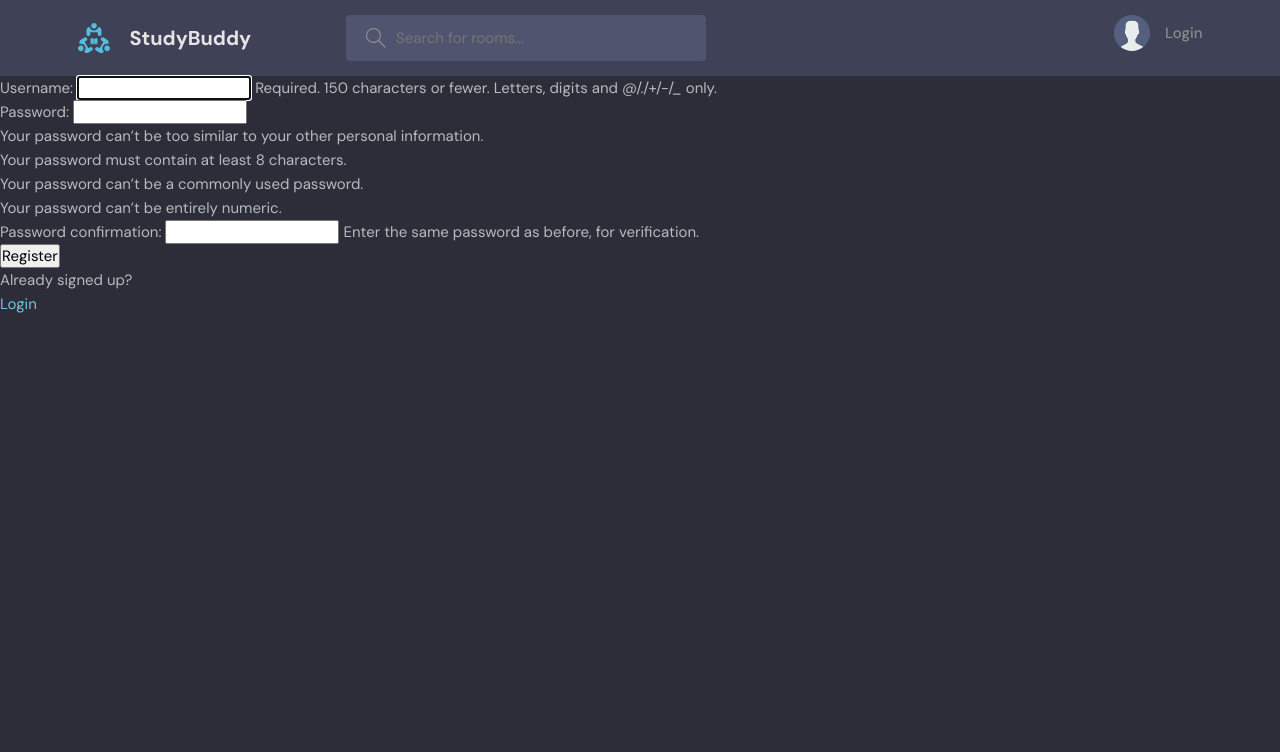
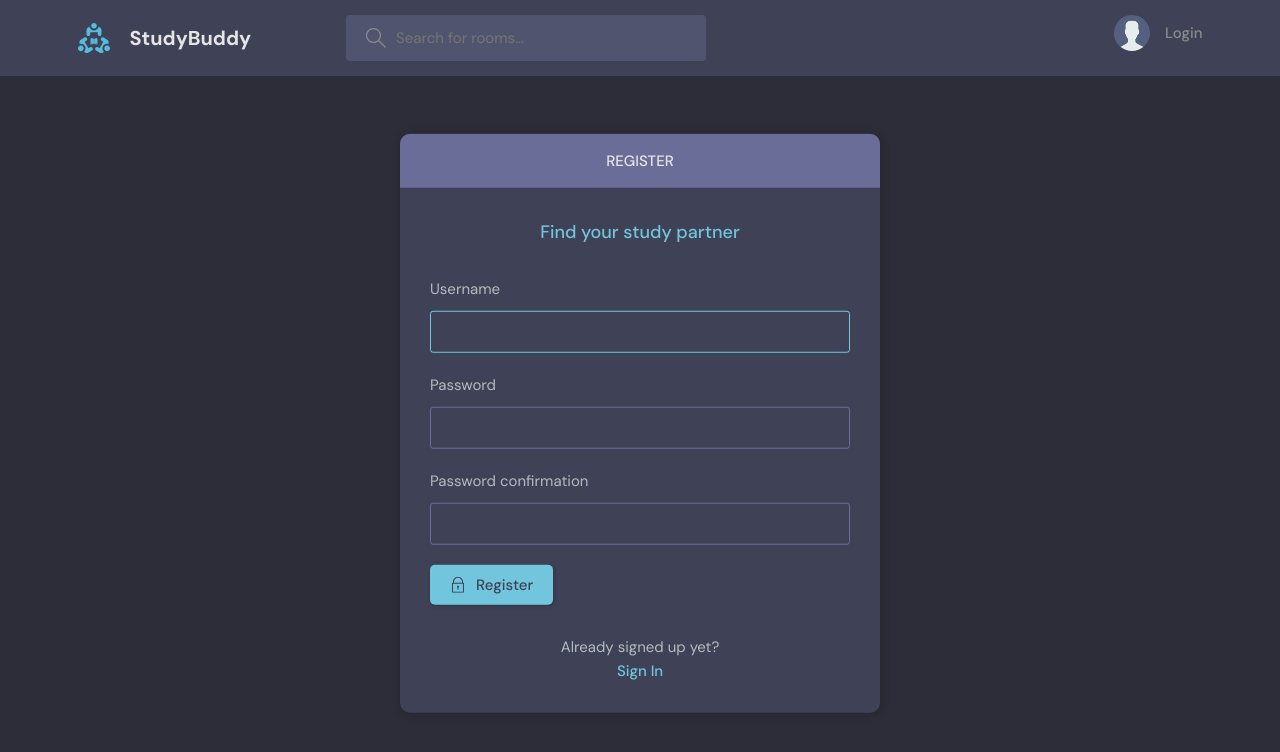
Before and after one commit to rasoro/StudyBud, a Django app: page /register/ in a window 1280 px wide. Shown: the top 752 px of the page. Run offline with Django 4.2, Linux system fonts and the light colour scheme.

Commit message:
theme user account, login, register

```diff
--- a/base/forms.py
+++ b/base/forms.py
@@ -1,8 +1,14 @@
 from django.forms import ModelForm
 from .models import Room
+from django.contrib.auth.models import User
 
 class RoomForm(ModelForm):
     class Meta:
         model = Room
         fields = '__all__'
         exclude = ['host', 'participants']
+
+class UserForm(ModelForm):
+    class Meta:
+        model = User
+        fields = ['username', 'email']
--- a/base/templates/base/activity_component.html
+++ b/base/templates/base/activity_component.html
@@ -38,9 +38,8 @@
     </div>
     <div class="activities__boxContent">
       <p>
-        replied to post “<a href="{% url 'room' message.room.id %}">
-          {{message.room.name}} </a
-        >”
+        replied to post
+        <a href="{% url 'room' message.room.id %}"> {{message.room.name}} </a>
       </p>
       <div class="activities__boxRoomContent">{{message.body}}</div>
     </div>
--- a/base/templates/base/login_register.html
+++ b/base/templates/base/login_register.html
@@ -1,29 +1,112 @@
-{% extends 'main.html' %} {% block content %} {% if page == 'login' %}
-<div>
-  <form method="post" action="">
-    {% csrf_token %}
+{% extends 'main.html' %} {% block content %}
+<main class="auth layout">
+  {% if page == 'login' %}
+  <div class="container">
+    <div class="layout__box">
+      <div class="layout__boxHeader">
+        <div class="layout__boxTitle">
+          <h3>Login</h3>
+        </div>
+      </div>
+      <div class="layout__body">
+        <h2 class="auth__tagline">Find your study partner</h2>
 
-    <label>Username:</label>
-    <input type="text" name="username" placeholder="Enter Username" />
+        <form class="form" action="" method="POST">
+          {% csrf_token %}
+          <div class="form__group form__group">
+            <label for="room_name">Username</label>
+            <input
+              id="username"
+              name="username"
+              type="text"
+              placeholder="e.g. john_doe"
+            />
+          </div>
+          <div class="form__group">
+            <label for="password">Password</label>
+            <input
+              id="password"
+              name="password"
+              type="password"
+              placeholder="&bull;&bull;&bull;&bull;&bull;&bull;&bull;&bull;"
+            />
+          </div>
 
-    <label>Password:</label>
-    <input type="password" name="password" placeholder="Enter Password" />
+          <button class="btn btn--main" type="submit">
+            <svg
+              version="1.1"
+              xmlns="http://www.w3.org/2000/svg"
+              width="32"
+              height="32"
+              viewBox="0 0 32 32"
+            >
+              <title>lock</title>
+              <path
+                d="M27 12h-1v-2c0-5.514-4.486-10-10-10s-10 4.486-10 10v2h-1c-0.553 0-1 0.447-1 1v18c0 0.553 0.447 1 1 1h22c0.553 0 1-0.447 1-1v-18c0-0.553-0.447-1-1-1zM8 10c0-4.411 3.589-8 8-8s8 3.589 8 8v2h-16v-2zM26 30h-20v-16h20v16z"
+              ></path>
+              <path
+                d="M15 21.694v4.306h2v-4.306c0.587-0.348 1-0.961 1-1.694 0-1.105-0.895-2-2-2s-2 0.895-2 2c0 0.732 0.413 1.345 1 1.694z"
+              ></path>
+            </svg>
 
-    <input type="submit" value="Login" />
-  </form>
+            Login
+          </button>
+        </form>
 
-  <p>havent signed up yet?</p>
-  <a href="{% url 'register' %}">Sign up</a>
-</div>
+        <div class="auth__action">
+          <p>Haven't signed up yet?</p>
+          <a href="{% url 'register' %}" class="btn btn--link">Sign Up</a>
+        </div>
+      </div>
+    </div>
+  </div>
+  {% else %}
+  <div class="container">
+    <div class="layout__box">
+      <div class="layout__boxHeader">
+        <div class="layout__boxTitle">
+          <h3>Register</h3>
+        </div>
+      </div>
+      <div class="layout__body">
+        <h2 class="auth__tagline">Find your study partner</h2>
 
-{% else %}
+        <form class="form" action="" method="POST">
+          {% csrf_token %} {% for field in form %}
+          <div class="form__group form__group">
+            <label for="room_name">{{field.label}}</label>
+            {{field}}
+          </div>
+          {% endfor %}
 
-<div>
-  <form method="post" action="">
-    {% csrf_token %} {{form.as_p}}
-    <input type="submit" value="Register" />
-  </form>
-  <p>Already signed up?</p>
-  <a href="{% url 'login' %}">Login</a>
-</div>
-{% endif %} {% endblock content %}
+          <button class="btn btn--main" type="submit">
+            <svg
+              version="1.1"
+              xmlns="http://www.w3.org/2000/svg"
+              width="32"
+              height="32"
+              viewBox="0 0 32 32"
+            >
+              <title>lock</title>
+              <path
+                d="M27 12h-1v-2c0-5.514-4.486-10-10-10s-10 4.486-10 10v2h-1c-0.553 0-1 0.447-1 1v18c0 0.553 0.447 1 1 1h22c0.553 0 1-0.447 1-1v-18c0-0.553-0.447-1-1-1zM8 10c0-4.411 3.589-8 8-8s8 3.589 8 8v2h-16v-2zM26 30h-20v-16h20v16z"
+              ></path>
+              <path
+                d="M15 21.694v4.306h2v-4.306c0.587-0.348 1-0.961 1-1.694 0-1.105-0.895-2-2-2s-2 0.895-2 2c0 0.732 0.413 1.345 1 1.694z"
+              ></path>
+            </svg>
+
+            Register
+          </button>
+        </form>
+
+        <div class="auth__action">
+          <p>Already signed up yet?</p>
+          <a href="{% url 'login' %}" class="btn btn--link">Sign In</a>
+        </div>
+      </div>
+    </div>
+  </div>
+  {% endif %}
+</main>
+{% endblock content %}
--- a/base/templates/base/profile.html
+++ b/base/templates/base/profile.html
@@ -16,7 +16,9 @@
           <div class="profile__info">
             <h3>{{user.username}}</h3>
             <p>@{{user.username}}</p>
-            <a href="edit-user.html" class="btn btn--main btn--pill">Edit Profile</a>
+            {% if request.user == user  %}
+            <a href="{% url 'update-user' %}" class="btn btn--main btn--pill">Edit Profile</a>
+            {% endif %}
           </div>
           <div class="profile__about">
             <h3>About</h3>
--- a/base/templates/base/room.html
+++ b/base/templates/base/room.html
@@ -142,8 +142,9 @@
         </div>
       </div>
       <div class="room__message">
-        <form action="#">
-          <input name="" placeholder="Write your message here..." />
+        <form action="" method="POST">
+          {% csrf_token %}
+          <input name="body" placeholder="Write your message here..." />
         </form>
       </div>
     </div>
--- a/base/urls.py
+++ b/base/urls.py
@@ -14,4 +14,5 @@ urlpatterns = [
     path('update-room/<str:pk>/', views.updateRoom, name="update-room"),
     path('delete-room/<str:pk>/', views.deleteRoom, name="delete-room"),
     path('delete-message/<str:pk>/', views.deleteMessage, name="delete-message"),
+    path('update-user/', views.updateUser, name="update-user"),
 ]
--- a/base/views.py
+++ b/base/views.py
@@ -7,7 +7,7 @@ from django.contrib.auth.models import User
 from django.contrib.auth import authenticate, login, logout
 from django.contrib.auth.forms import UserCreationForm
 from .models import Room, Topic, Message
-from .forms import RoomForm
+from .forms import RoomForm, UserForm
 # Create your views here.
 
 # rooms = [
@@ -170,3 +170,15 @@ def deleteMessage(request, pk):
         message.delete()
         return redirect('home')
     return render(request, 'base/delete.html', {'obj': message})
+
+@login_required(login_url='login')
+def updateUser(request):
+    user = request.user
+    form = UserForm(instance=user)
+    if request.method == 'POST':
+        form = UserForm(request.POST, instance=user)
+        if form.is_valid():
+            form.save()
+            return redirect('user-profile', pk=user.id)
+    context = {'form': form}
+    return render(request, 'base/update-user.html', context)
--- a/templates/navbar.html
+++ b/templates/navbar.html
@@ -26,7 +26,7 @@
       <!-- Logged In -->
       {% if request.user.is_authenticated %}
       <div class="header__user">
-        <a href="profile.html">
+        <a href="{% url 'update-user' %}">
           <div class="avatar avatar--medium active">
             <img src="https://randomuser.me/api/portraits/men/37.jpg" />
           </div>
@@ -57,7 +57,7 @@
       {% endif %}
 
       <div class="dropdown-menu">
-        <a href="settings.html" class="dropdown-link"
+        <a href="{% url 'update-user' %}" class="dropdown-link"
           ><svg
             version="1.1"
             xmlns="http://www.w3.org/2000/svg"
```
Also changed, not shown: base/templates/base/delete.html (+37 -6 lines), base/templates/base/delete_old.html (added, +8 -0 lines), base/templates/base/login_register_old.html (added, +29 -0 lines), base/templates/base/update-user.html (added, +39 -0 lines).
